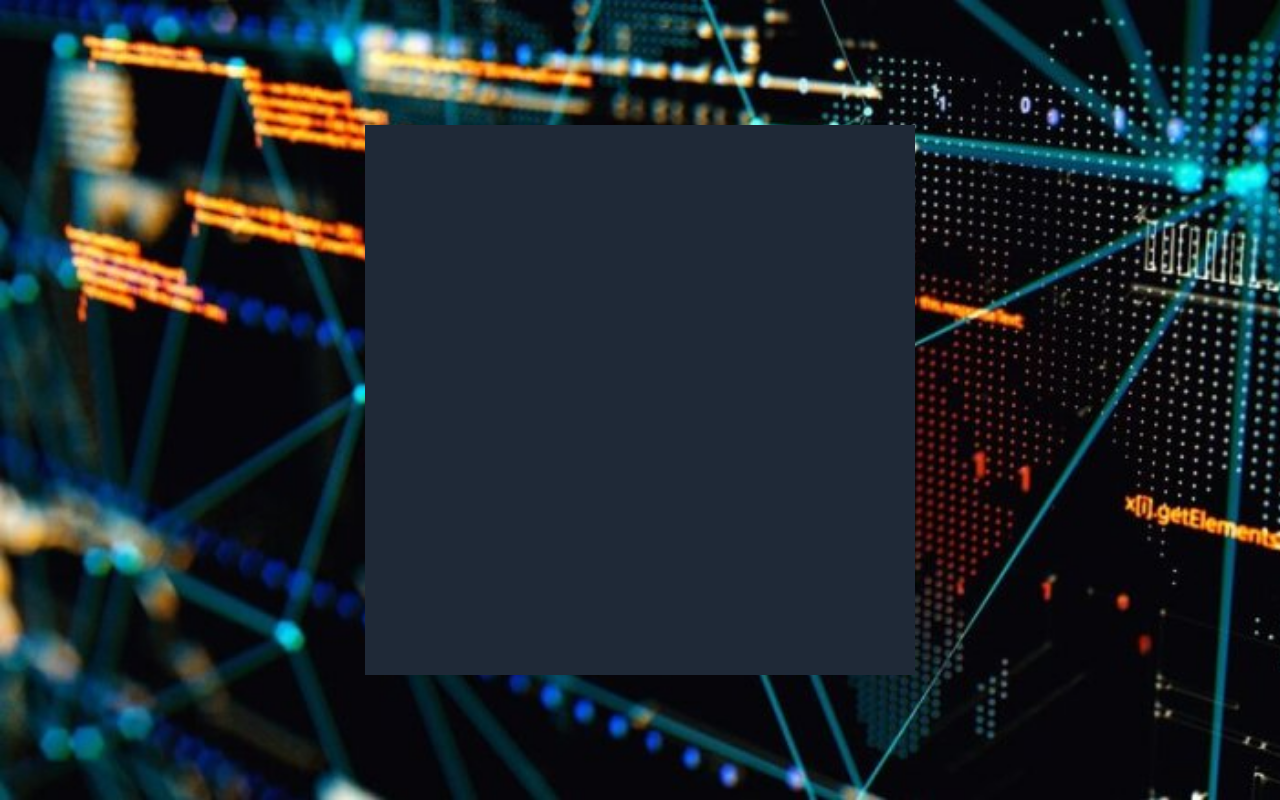
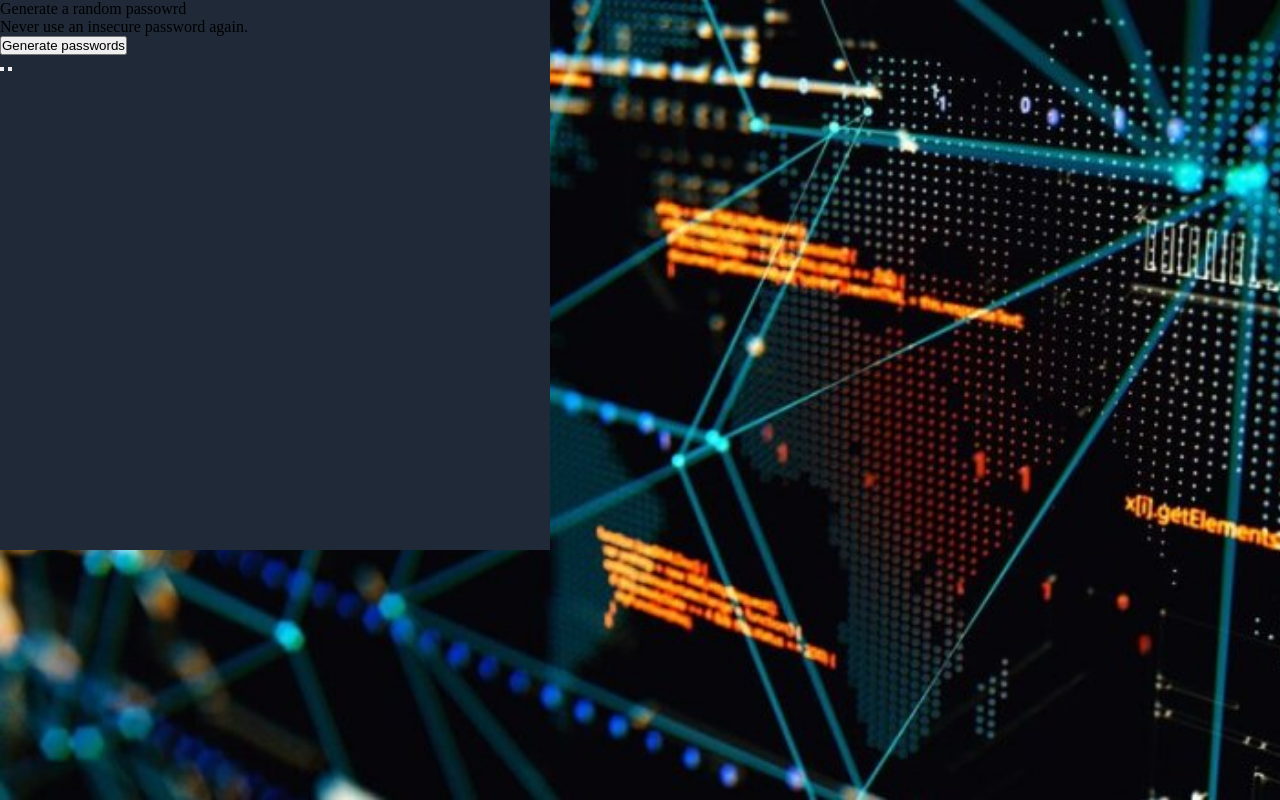
Before and after one commit to majakwani/Password-Generator, a plain HTML site: page index.html in a window 1280 px wide. Drawn offline with Linux system fonts and the light colour scheme.

Commit message:
Laid out complete structure of the app

```diff
--- a/index.html
+++ b/index.html
@@ -6,11 +6,23 @@
     <meta name="viewport" content="width=device-width, initial-scale=1.0">
     <title>Password Generator</title>
     <link rel="stylesheet" href="style.css">
+    <link href="https://fonts.googleapis.com/css2?family=Inter:wght@400;500&family=Karla:wght@800&display=swap" rel="stylesheet">
     <script src="index.js" defer></script>
 </head>
-<body class="flex">
+<body>
 
-    <div class="container"></div>
+    <div class="container">
+        <div class="title">
+            <p class="title-para">Generate a <span>random passowrd</span></p>
+        </div>
+        <p class="description">Never use an insecure password again.</p>
+        <button class="action-button" onclick="displayPasswords()">Generate passwords</button>
+        <div class="line"></div>
+        <div class="passwords">
+            <button class="password one"></button>
+            <button class="password two"></button>
+        </div>
+    </div>
 
 </body>
 </html>
```
